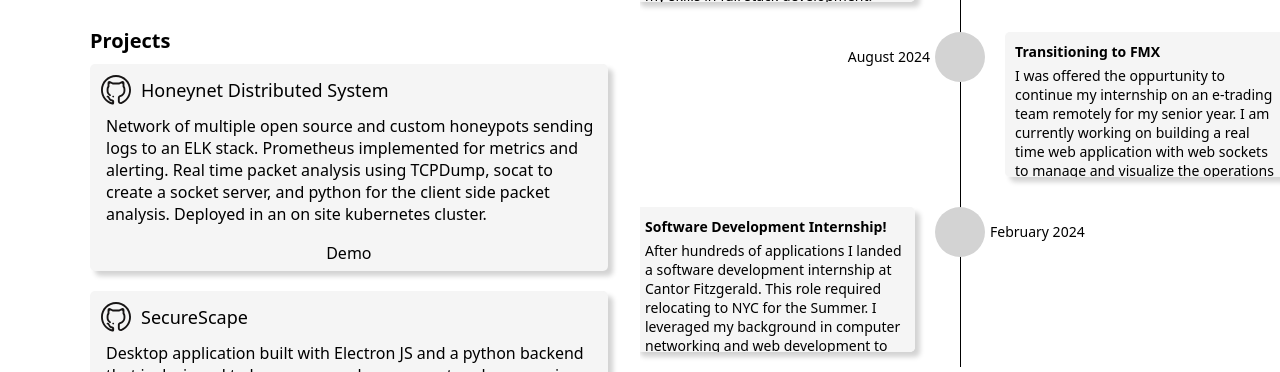
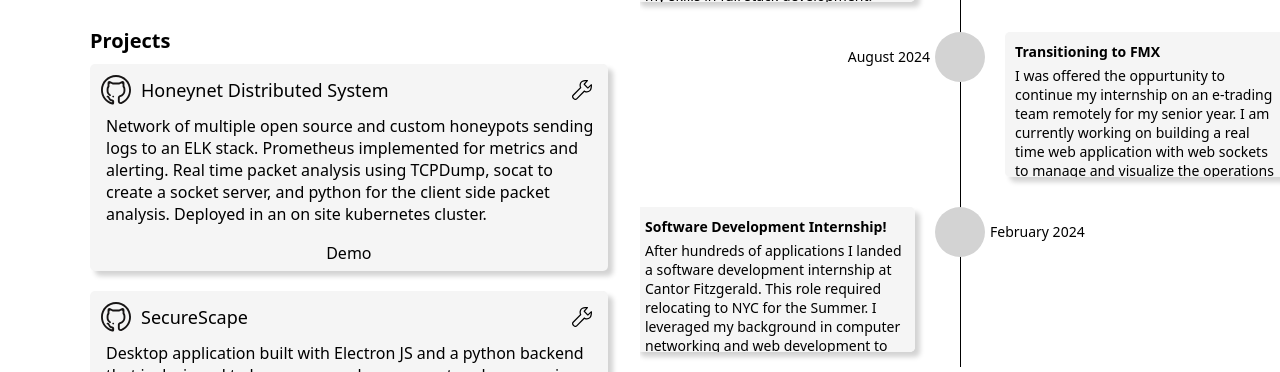
Before and after one commit to cjbates02/Personal-Website, a React (Create React App) app in the folder frontend/: page / in a window 1280 px wide. Shown: the part 428-800 px from the top of the page. Built offline with nearby package versions, Linux system fonts and the light colour scheme.

Commit message:
first pass implementing project tool list; added icon.

```diff
--- a/frontend/src/components/Project.jsx
+++ b/frontend/src/components/Project.jsx
@@ -1,12 +1,16 @@
 import IconGitHub from "../assets/icons/github.svg";
+import IconTool from "../assets/icons/tool.svg";
 
 export default function Project({ title, desc, gitHubLink, demoLink }) {
     return (
         <div className="project-container">
-            <a href={gitHubLink} title="Source Code Link" className="project-title-container">
-                <img alt="Git Hub" className="icon project-git-hub" src={IconGitHub}></img>
-                <span className="project-title">{title}</span>
-            </a>
+            <div className="project-title-container">
+                <a href={gitHubLink} title="Source Code Link" className="project-title-wrapper">
+                    <img alt="Git Hub" className="icon project-git-hub" src={IconGitHub}></img>
+                    <span className="project-title">{title}</span>
+                </a>
+                <img alt="Tools Used" title="Project Tools" className="icon project-tool" src={IconTool}></img>
+            </div>
             <div className="project-desc">{desc}</div>
             <div className="demo-container">
                 {demoLink ? (<a href={demoLink} title="Demo Link"><span className="project-demo">Demo</span></a>) : (<span></span>)}
--- a/frontend/src/style.css
+++ b/frontend/src/style.css
@@ -312,12 +312,23 @@
   width: 95%;
 }
 
-.project-git-hub {
-
+.project-tool {
+  height: 20px;
 }
 
 .project-title-container {
   display: flex;
+  border-radius: 5px;
+  justify-content: space-between;
+  align-items: center;
+}
+
+.project-title-wrapper {
+  display: flex;
+}
+
+.project-title-wrapper:hover {
+  background-color: hsl(0, 0%, 90%);
   border-radius: 5px;
 }
 
```
Also changed, not shown: frontend/src/components/ToolList.jsx (added, +7 -0 lines), frontend/src/assets/icons/tool.svg (added).
